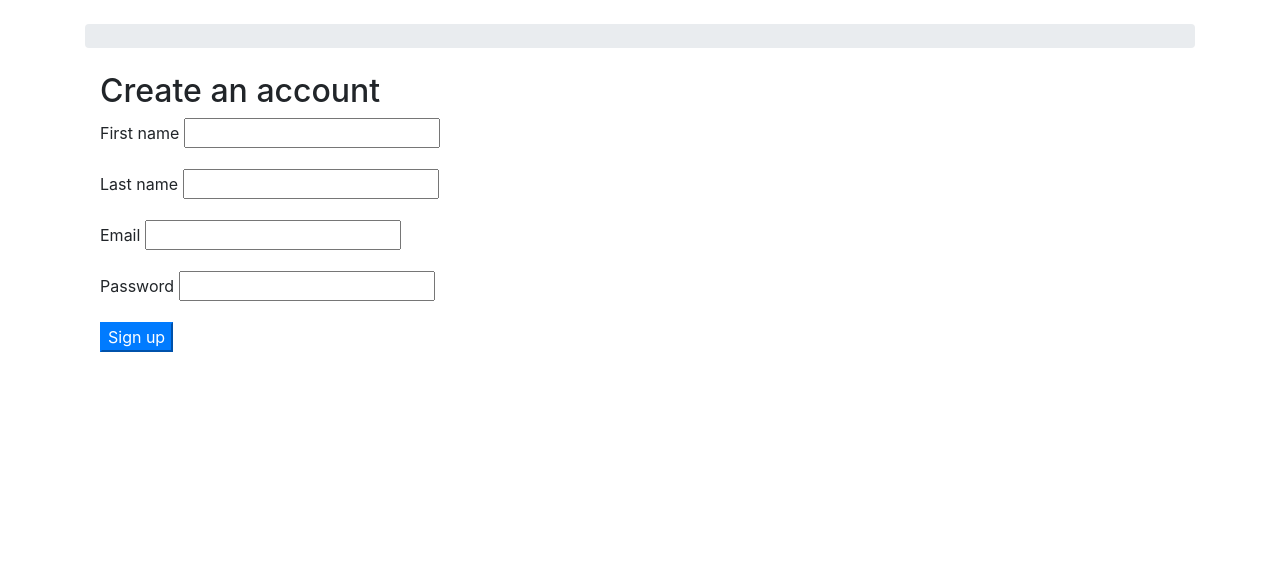
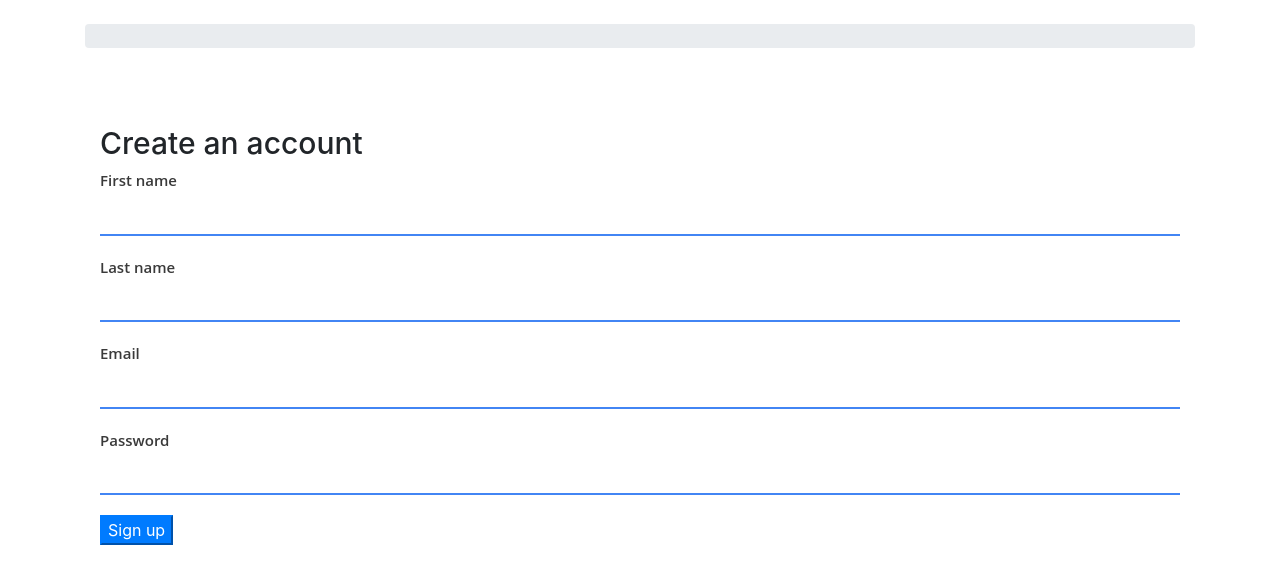
Before and after one commit to Raywire/stackoverflow-lite, a Flask app: page /signup in a window 1280 px wide. Shown: the part 56-640 px from the top of the page. Run offline with Flask 2, Linux system fonts and the light colour scheme; some libraries are stand-ins or nearby versions.

Commit message:
Signup Functionality

```diff
--- a/requirements.txt
+++ b/requirements.txt
@@ -6,6 +6,7 @@ gunicorn==19.9.0
 itsdangerous==1.1.0
 Jinja2==2.10
 MarkupSafe==1.1.0
+psycopg2==2.7.6.1
 SQLAlchemy==1.2.14
 Werkzeug==0.14.1
 WTForms==2.2.1
--- a/routes.py
+++ b/routes.py
@@ -1,5 +1,5 @@
-from flask import Flask, render_template
-from models import db
+from flask import Flask, render_template, request
+from models import db, User
 from forms import SignupForm
 
 app = Flask(__name__)
@@ -20,7 +20,17 @@ def about():
 @app.route("/signup", methods=['GET', 'POST'])
 def signup():
     form = SignupForm()
-    return render_template("signup.html", form=form)
+
+    if request.method == 'POST':
+        if form.validate() == False:
+            return render_template('signup.html', form=form)
+        else:
+            newuser = User(form.first_name.data, form.last_name.data, form.email.data, form.password.data)
+            db.session.add(newuser)
+            db.session.commit()
+            return "success"
+    elif request.method == 'GET':
+        return render_template("signup.html", form=form)
 
 if __name__ == "__main__":
     app.run(debug=True)
--- /dev/null
+++ b/static/css/main.css
@@ -0,0 +1,58 @@
+
+/*
+ * Sign up
+ */
+
+.signup-section .section-content h2 {
+  font-size: 30px;
+}
+
+.signup-section .section-content {
+  position: relative;
+  top: 53px;
+}
+
+.form-group {
+  margin-bottom: 20px;
+}
+
+.form-group label {
+  color: #3a3a3a;
+  display: block;
+  font-family: 'Open Sans', sans-serif;
+  font-size: 15px;
+  font-weight: 600;
+  margin-bottom: 5px;
+}
+
+.form-group input {
+  border: none;
+  border-bottom: 2px solid #4285f4;
+  background-color: transparent;
+  color: #3a3a3a;
+  font-size: 18px;
+  padding: 5px 0;
+  width: 100%;
+}
+
+.form-group input:focus {
+  outline: 0;
+}
+
+.form-group .error-message {
+  margin: 10px 0;
+  color: #db4437;
+}
+
+.form-group .error-message + input {
+  border-bottom: 2px solid #db4437;
+}
+
+.error-message {
+  color: #db4437;
+}
+
+
+/*
+ * Sign up
+ */
--- a/templates/layout.html
+++ b/templates/layout.html
@@ -12,7 +12,7 @@
     {% block body %}
     <nav class="navbar navbar-expand-sm navbar-dark bg-dark">
       <div class="container">
-        <a class="navbar-brand" href="">Stack Overflow Lite</a>
+        <a class="navbar-brand" href="/">Stack Overflow Lite</a>
         <button class="navbar-toggler" type="button" data-toggle="collapse" data-target="#mainMenu" aria-controls="mainMenu" aria-expanded="false" aria-label="Toggle navigation">
           <span class="navbar-toggler-icon"></span>
         </button>
@@ -45,7 +45,7 @@
 
             <form class="form-inline ml-auto">
               <a href="" class="btn btn-outline-secondary">Log in</a>
-              <a href="" class="btn btn-primary ml-2">Sign up</a>
+              <a href="{{ url_for('signup') }}" class="btn btn-primary ml-2">Sign up</a>
             </form>
 
         </div>
--- a/templates/signup.html
+++ b/templates/signup.html
@@ -1,5 +1,6 @@
 {% extends "layout.html" %}
 {% block title %}Signup to Stack Overflow Lite{% endblock %}
+{% block stylesheet %}    <link rel="stylesheet" href="{{ url_for('static', filename='css/main.css') }}">{% endblock %}
 {% block content %}
   <main class="container signup-section">
     <div class="section-content">
```
